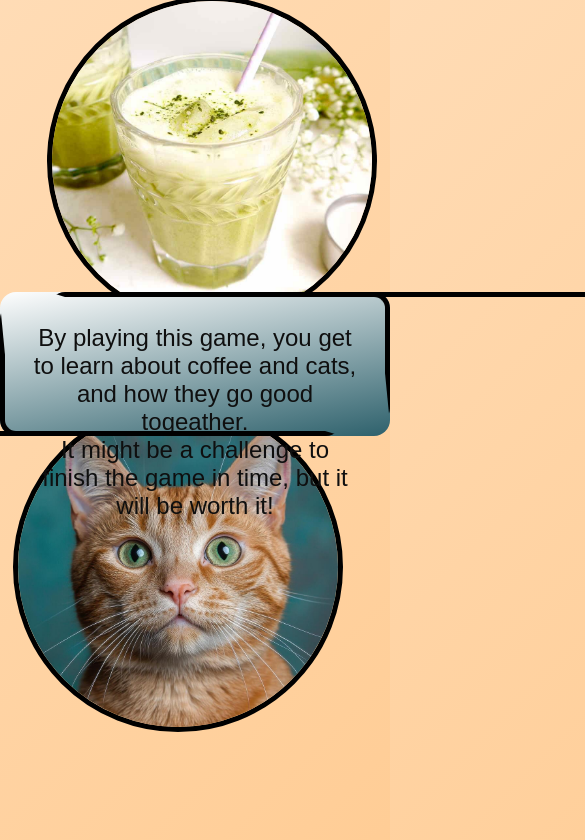
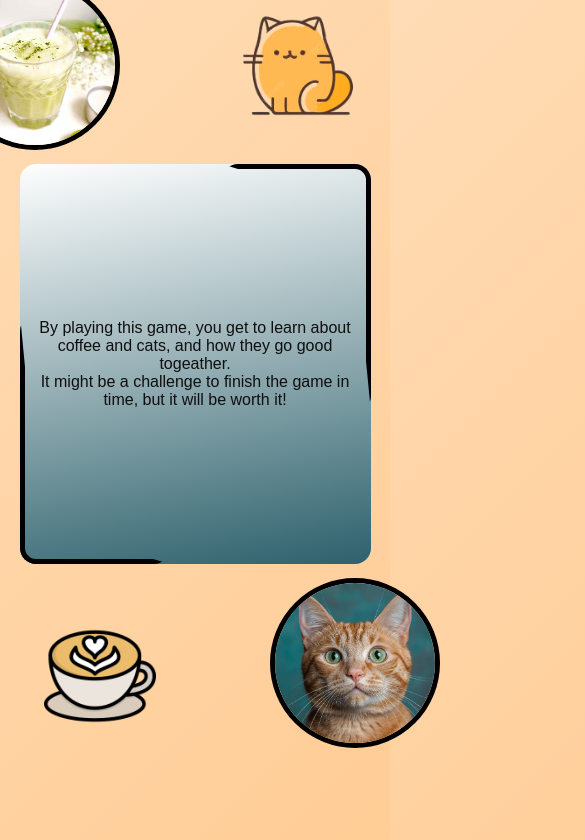
Before and after one commit to m-inic/frontend-exe, a plain HTML site: page guessing-game-timer/index.html in a window 390 px wide. Shown: the part 100-940 px from the top of the page, 585 px wide, since content can reach past the window. Drawn offline with Linux system fonts and the light colour scheme; a web font is replaced by a local one.

Commit message:
responsive 600 jos radim

```diff
--- a/guessing-game-timer/app.js
+++ b/guessing-game-timer/app.js
@@ -44,7 +44,7 @@ function startTimer() {
 
     if (+timeNumber.innerHTML === 45) {
         counterInterval = setInterval(() => {
-            timeNumber.innerHTML = +timeNumber.innerHTML - 45;
+            timeNumber.innerHTML = +timeNumber.innerHTML - 1;
             if (+timeNumber.innerHTML <= 0) {
                 clearInterval(counterInterval);
                 timeNumber.innerHTML = "Your time is up! Try again!";
--- a/guessing-game-timer/styles.css
+++ b/guessing-game-timer/styles.css
@@ -247,3 +247,90 @@ main section {
     transition: all 0.2s;
     cursor: pointer;
 }
+
+@media (max-width: 600px) {
+    body {
+        overflow-x: hidden;
+    }
+
+    h1 {
+        font-size: 1.5rem;
+        margin: 0;
+    }
+
+    #cat-icn {
+        top: 0rem;
+        left: 60%;
+    }
+
+    #latte-icn {
+        top: 41rem;
+        right: 60%;
+    }
+
+    #matcha-cls {
+        bottom: -5px;
+        height: 12rem;
+    }
+
+    #cat-cls {
+        right: -50px;
+        bottom: 1rem;
+    }
+
+    #matcha-cls-holder {
+        height: 10rem;
+        width: 10rem;
+        left: -50px;
+        top: 1rem;
+    }
+
+    article img {
+        height: 10rem;
+        width: 10rem;
+    }
+
+    #border-holder {
+        height: 25rem;
+        width: 90%;
+        margin: 0 auto;
+        background: linear-gradient(170deg, #fefefe, #2e616c);
+        border-radius: 1rem;
+        display: flex;
+        align-items: center;
+    }
+
+    #topL {
+        display: none;
+    }
+
+    #botR {
+        display: none;
+    }
+
+    #topR {
+        width: 8rem;
+        height: 12rem;
+    }
+
+    #botL {
+        width: 8rem;
+        height: 12rem;
+        margin-top: 9.38rem;
+    }
+
+    article p {
+        padding: 1rem;
+        background: none;
+        font-size: 1rem;
+        height: fit-content;
+    }
+}
+
+@media (max-width: 1024px) {
+
+}
+
+@media (max-width: 1440px) {
+
+}
```
Also changed, not shown: guessing-game-timer/index.html (+0 -1 lines).
